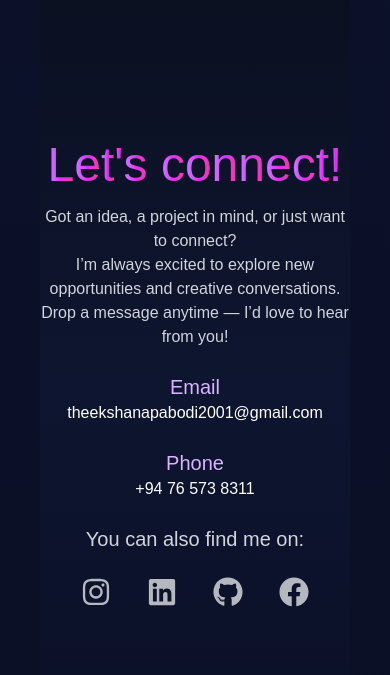
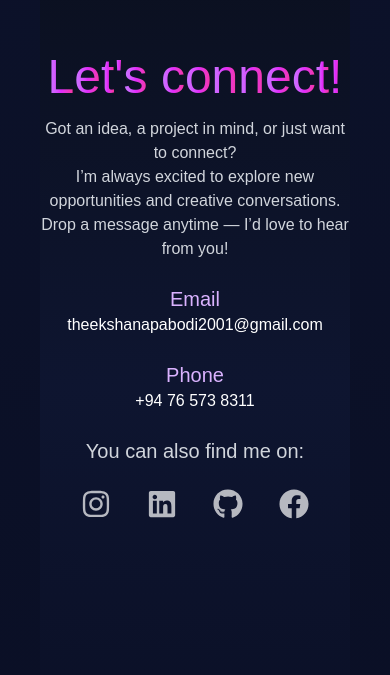
Before and after one commit to Theekshana-Jayalath/MyPortfolio, a Next.js app: page / in a window 390 px wide. Shown: the part 3729-4404 px from the top of the page. Built offline with nearby package versions, Linux system fonts and the light colour scheme.

Commit message:
Adjust padding in Contact section for improved layout and responsiveness

```diff
--- a/app/page.tsx
+++ b/app/page.tsx
@@ -783,10 +783,10 @@ export default function Home() {
         {/* Contact Section */}
         <section
           id="Contact"
-          className="min-h-screen py-32 scroll-mt-20
+          className="min-h-screen py-16 sm:py-24 md:py-32 scroll-mt-20
                      bg-linear-to-b from-[#0b1020] via-[#0e1530] to-[#0a0f25]"
         >
-            <div className="flex flex-col items-center justify-center gap-10 mt-12">
+            <div className="flex flex-col items-center justify-center gap-10 mt-6 sm:mt-10 md:mt-12">
 
               <div className="w-full max-w-2xl text-center mx-auto">
                 <p className="text-5xl mb-4" key={contactAnimKey}>
```
